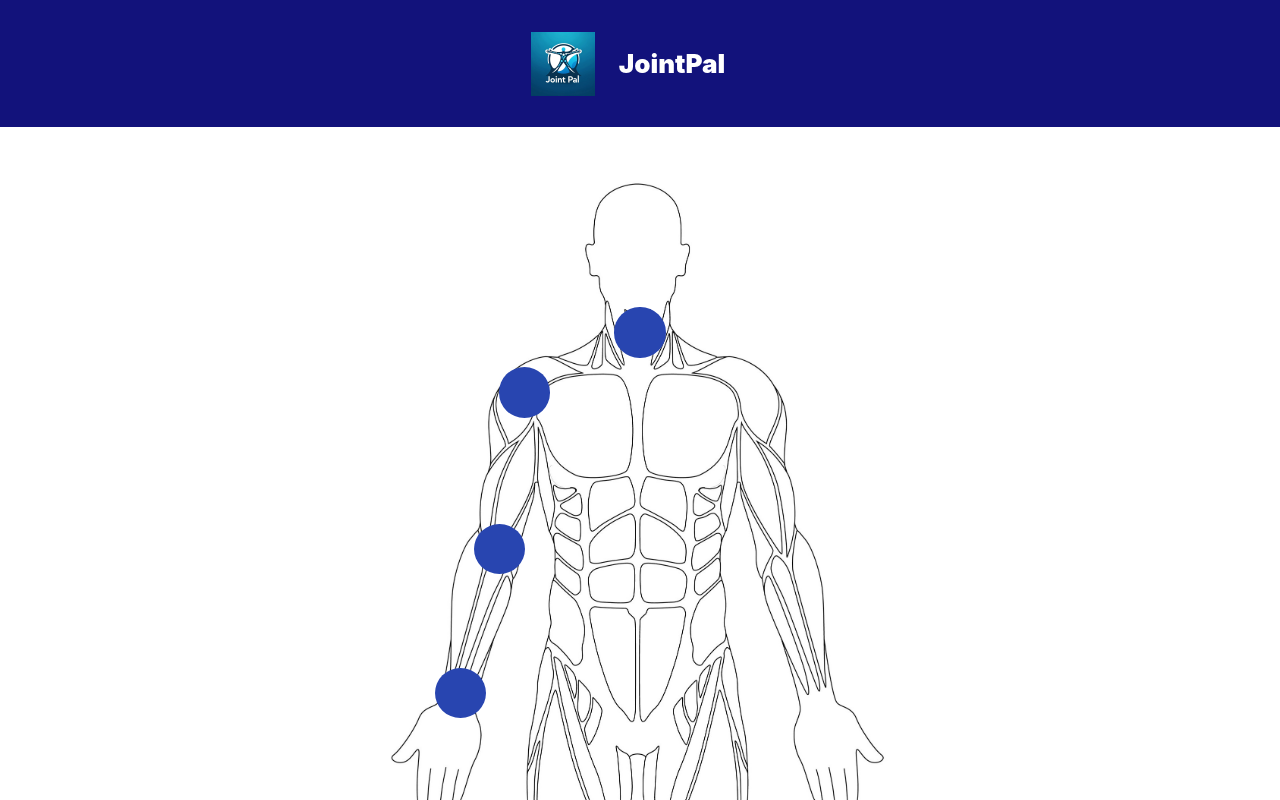
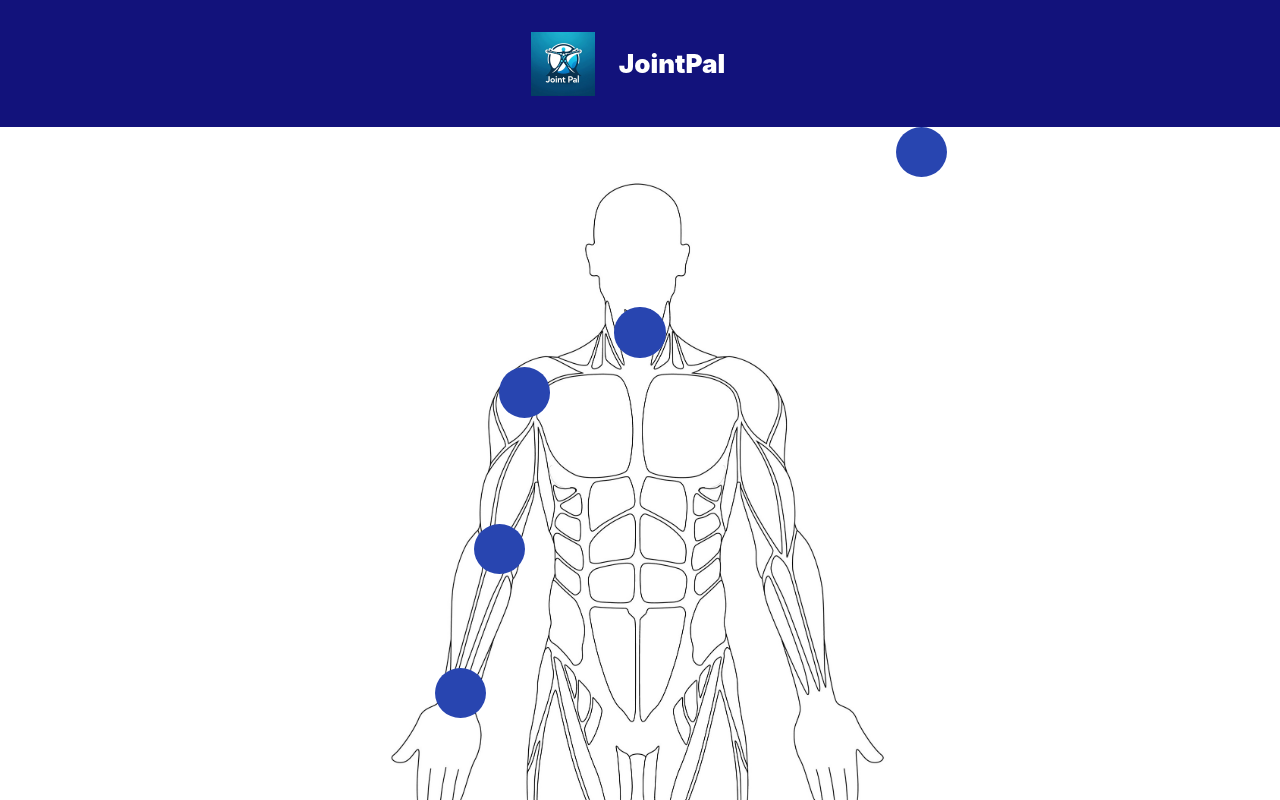
Before and after one commit to 2bato/hackcamp, a React (Create React App) app: page / in a window 1280 px wide. Shown: the top 800 px of the page. Built offline with nearby package versions, Linux system fonts and the light colour scheme.

Commit message:
added hip button

```diff
--- a/src/bodymap.js
+++ b/src/bodymap.js
@@ -12,6 +12,7 @@ const Bodymap = () => {
       <button className="shoulder"></button>
       <button className="knee"></button>
       <button className="wrist"></button>
+      <button className="hip"></button>
     </div>
   );
 };
```
